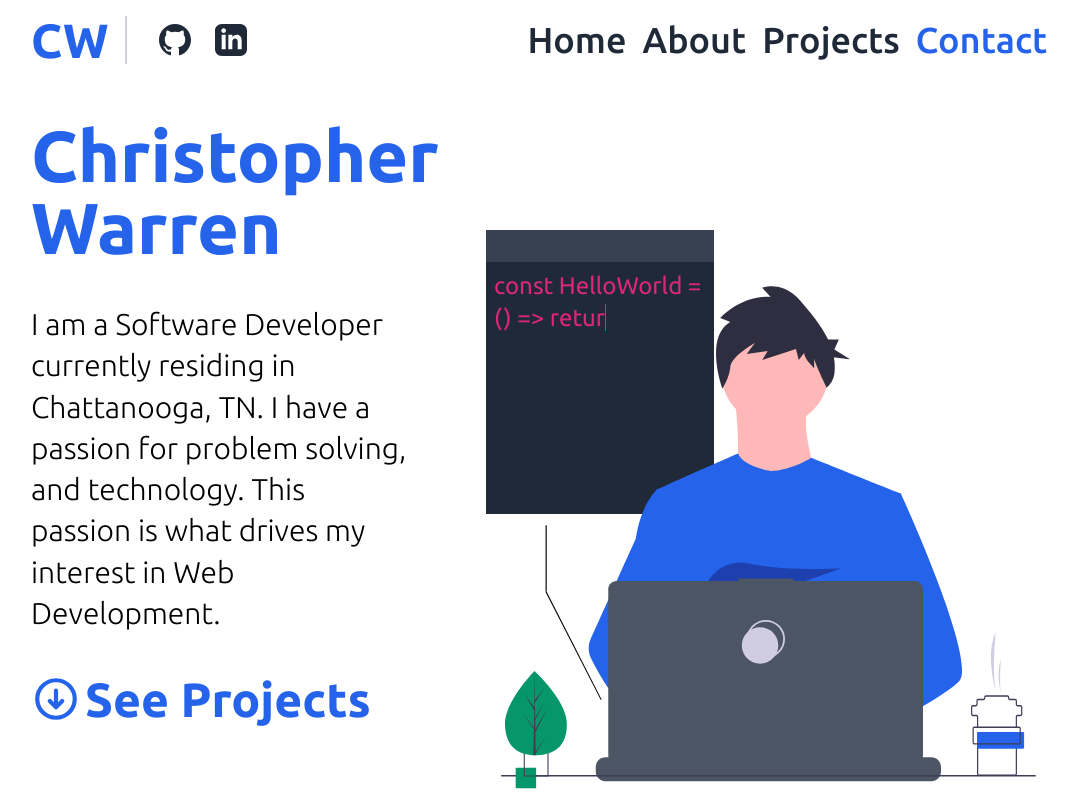
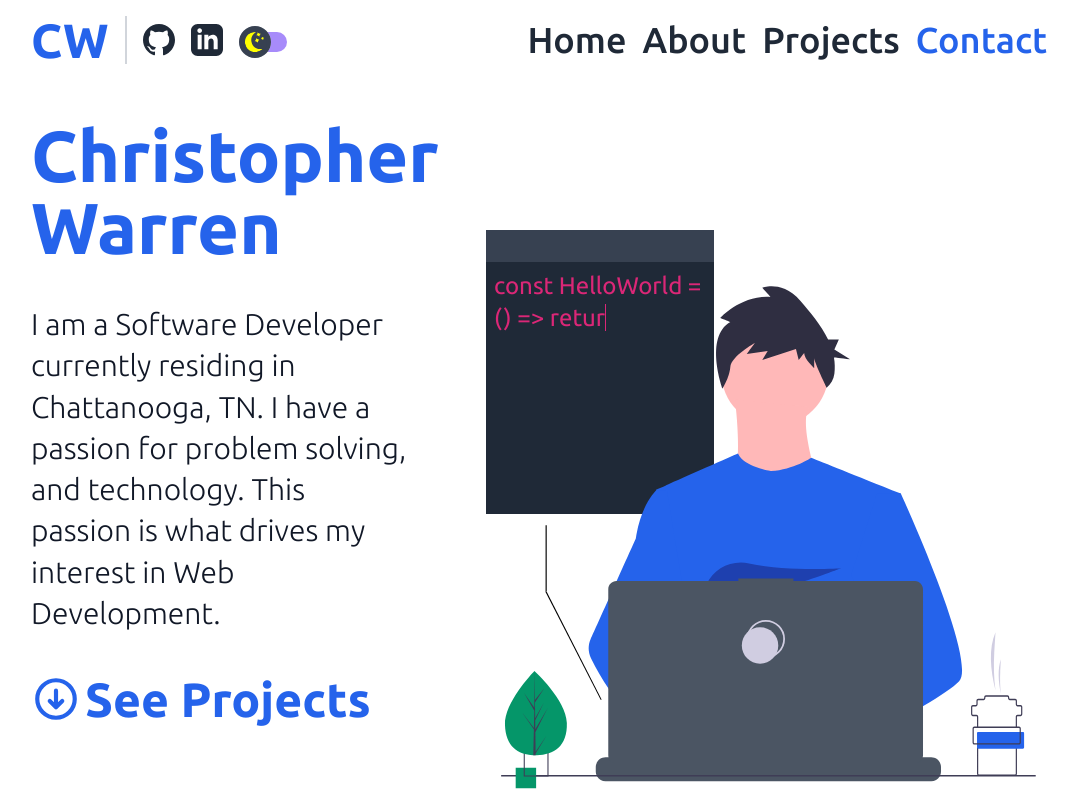
Before and after one commit to Christopher-Warren/portfoliov3, a Next.js app: page / in a window 1280 px wide. Shown: the top 800 px of the page, without its empty margins (97-1175 px from the left). Built offline with nearby package versions, Linux system fonts and the light colour scheme.

Commit message:
Dark Mode!

```diff
--- a/components/NavBar.js
+++ b/components/NavBar.js
@@ -1,11 +1,14 @@
-import { useEffect, useState } from "react";
+import { useEffect, useState, useContext } from "react";
 
 import isInViewport from "../utils/isInViewPort";
 
 import NavItems from "./NavItems";
+import DarkModeContext from "../components/context/DarkModeContext";
 
 const NavBar = ({ activeLink, setActiveLink }) => {
   const [expandNav, setExpandNav] = useState(true);
+
+  const { darkMode } = useContext(DarkModeContext);
 
   const handleScroll = (e) => {
     if (window.scrollY > 40) {
@@ -31,7 +34,9 @@ const NavBar = ({ activeLink, setActiveLink }) => {
 
   return (
     <div
-      className={`text-2xl flex fixed top-0 w-full bg-white z-20 transition-all ease-in-out ${
+      className={`text-2xl flex fixed top-0 w-full ${
+        darkMode ? "bg-gray-800" : "bg-white"
+      } z-20 transition-all ease-in-out ${
         expandNav
           ? "sm:h-20 sm:duration-700 sm:shadow-none h-16 shadow-lg duration-500"
           : "h-16 shadow-lg duration-500"
--- a/components/NavItems.js
+++ b/components/NavItems.js
@@ -1,6 +1,10 @@
+import { useContext } from "react";
 import NavModal from "./NavModal";
+import DarkModeContext from "../components/context/DarkModeContext";
 
 const NavItems = ({ activeLink }) => {
+  const { darkMode, setDarkMode } = useContext(DarkModeContext);
+
   const handleLinkClick = (e) => {
     e.preventDefault();
 
@@ -23,11 +27,19 @@ const NavItems = ({ activeLink }) => {
   const textblue = "text-blue-600";
   return (
     <div className="flex justify-between lg:w-4/5 w-11/12 mx-auto">
-      <ul className="flex items-center py-2 text-gray-800">
-        <li className="pr-4 border-r-2 border-gray-300">
+      <ul
+        className={`flex items-center py-2 ${
+          darkMode ? "text-white" : "text-gray-800"
+        }`}
+      >
+        <li
+          className={`pr-4 border-r-2 ${
+            darkMode ? "border-gray-700" : "border-gray-300"
+          } `}
+        >
           <h1 className={`text-5xl font-black ${textblue}`}>CW</h1>
         </li>
-        <li className="pl-8 pr-6">
+        <li className="pl-4 pr-4">
           <a href="https://github.com/Christopher-Warren">
             <svg
               className="w-8"
@@ -39,7 +51,7 @@ const NavItems = ({ activeLink }) => {
             </svg>
           </a>
         </li>
-        <li className="">
+        <li className="pr-4">
           <a href="https://www.linkedin.com/in/christopher-warren-188b2180/">
             <svg
               className="w-8"
@@ -51,9 +63,66 @@ const NavItems = ({ activeLink }) => {
             </svg>
           </a>
         </li>
+        <li className="">
+          <div class="relative inline-block w-12 mr-2 align-middle select-none transition duration-200 ease-in">
+            <label
+              for="toggle"
+              class={`inline whitespace-nowrap text-sm absolute bottom-6 left-1`}
+            ></label>
+            <div
+              className={`absolute block w-8 h-8 -top-1.5 rounded-full border-4  appearance-none cursor-pointer z-30 pointer-events-none ${
+                darkMode
+                  ? "right-0 border-white bg-white "
+                  : "border-gray-700 bg-gray-700"
+              }`}
+            >
+              <svg
+                className={`dark-mode-svg ${darkMode ? "hidden" : ""}`}
+                xmlns="http://www.w3.org/2000/svg"
+                width="20"
+                height="20"
+                viewBox="0 0 24 24"
+                fill="currentColor"
+              >
+                <path d="M12 10.999c1.437.438 2.562 1.564 2.999 3.001.44-1.437 1.565-2.562 3.001-3-1.436-.439-2.561-1.563-3.001-3-.437 1.436-1.562 2.561-2.999 2.999zm8.001.001c.958.293 1.707 1.042 2 2.001.291-.959 1.042-1.709 1.999-2.001-.957-.292-1.707-1.042-2-2-.293.958-1.042 1.708-1.999 2zm-1-9c-.437 1.437-1.563 2.562-2.998 3.001 1.438.44 2.561 1.564 3.001 3.002.437-1.438 1.563-2.563 2.996-3.002-1.433-.437-2.559-1.564-2.999-3.001zm-7.001 22c-6.617 0-12-5.383-12-12s5.383-12 12-12c1.894 0 3.63.497 5.37 1.179-2.948.504-9.37 3.266-9.37 10.821 0 7.454 5.917 10.208 9.37 10.821-1.5.846-3.476 1.179-5.37 1.179z" />
+              </svg>
+
+              <svg
+                className={`light-mode-svg ${darkMode ? "" : "hidden"}`}
+                xmlns="http://www.w3.org/2000/svg"
+                width="24"
+                height="24"
+                viewBox="0 0 24 24"
+                fill="currentColor"
+              >
+                <path d="M22.088 13.126l1.912-1.126-1.912-1.126c-1.021-.602-1.372-1.91-.788-2.942l1.093-1.932-2.22-.02c-1.185-.01-2.143-.968-2.153-2.153l-.02-2.219-1.932 1.093c-1.031.583-2.34.233-2.941-.788l-1.127-1.913-1.127 1.913c-.602 1.021-1.91 1.372-2.941.788l-1.932-1.093-.02 2.219c-.01 1.185-.968 2.143-2.153 2.153l-2.22.02 1.093 1.932c.584 1.032.233 2.34-.788 2.942l-1.912 1.126 1.912 1.126c1.021.602 1.372 1.91.788 2.942l-1.093 1.932 2.22.02c1.185.01 2.143.968 2.153 2.153l.02 2.219 1.932-1.093c1.031-.583 2.34-.233 2.941.788l1.127 1.913 1.127-1.913c.602-1.021 1.91-1.372 2.941-.788l1.932 1.093.02-2.219c.011-1.185.969-2.143 2.153-2.153l2.22-.02-1.093-1.932c-.584-1.031-.234-2.34.788-2.942zm-10.117 6.874c-4.411 0-8-3.589-8-8s3.588-8 8-8 8 3.589 8 8-3.589 8-8 8zm6.029-8c0 3.313-2.687 6-6 6s-6-2.687-6-6 2.687-6 6-6 6 2.687 6 6z" />
+              </svg>
+            </div>
+            <input
+              type="checkbox"
+              name="toggle"
+              id="toggle"
+              className={`absolute block w-8 h-8 -top-1.5 rounded-full bg-white border-4  appearance-none cursor-pointer ${
+                darkMode ? "right-0 " : ""
+              }`}
+              onChange={() => setDarkMode(!darkMode)}
+            ></input>
+
+            <label
+              for="toggle"
+              class={`toggle-label block overflow-hidden h-5 rounded-full  cursor-pointer ${
+                darkMode ? "bg-yellow-300" : "bg-purple-400"
+              }`}
+            ></label>
+          </div>
+        </li>
       </ul>
 
-      <ul className="lg:flex lg:items-center sm:text-4xl hidden font-medium text-gray-800">
+      <ul
+        className={`lg:flex lg:items-center sm:text-4xl hidden font-medium ${
+          darkMode ? "text-white" : "text-gray-800"
+        }`}
+      >
         <li className="px-2">
           <a
             href="#home"
--- a/components/NavModal.js
+++ b/components/NavModal.js
@@ -1,7 +1,11 @@
-import { useState } from "react";
+import { useState, useContext } from "react";
+
+import DarkModeContext from "../components/context/DarkModeContext";
 
 export default function NavModal({ activeLink }) {
   const [navModal, setNavModal] = useState(false);
+
+  const { darkMode } = useContext(DarkModeContext);
 
   // disables scroll bars when
   // modal is visible
@@ -56,9 +60,9 @@ export default function NavModal({ activeLink }) {
       </ul>
 
       <div
-        className={` transition-all duration-200 top-0 w-full  absolute bg-white h-screen  ${
-          navModal ? "left-0" : "-left-full"
-        }`}
+        className={` transition-all duration-200 top-0 w-full  absolute ${
+          darkMode ? "bg-black-900 text-white" : "bg-white"
+        } h-screen  ${navModal ? "left-0" : "-left-full"}`}
       >
         <div
           onClick={handleNavModal}
--- /dev/null
+++ b/components/context/DarkModeContext.js
@@ -0,0 +1,8 @@
+import React from "react";
+
+const LanguageContext = React.createContext({
+  language: false,
+  setLanguage: () => {},
+});
+
+export default LanguageContext;
--- a/components/sections/About.js
+++ b/components/sections/About.js
@@ -1,4 +1,9 @@
+import { useContext } from "react";
+import DarkModeContext from "../context/DarkModeContext";
+
 const About = () => {
+  const { darkMode } = useContext(DarkModeContext);
+
   return (
     <section className="lg:w-4/5 w-11/12 mx-auto" id="about">
       {/* pt-16 offsets the navbar height */}
@@ -6,12 +11,18 @@ const About = () => {
         <article className="pt-10">
           <div className="relative ">
             {/* <img className="absolute test-2" src="/about.svg" /> */}
-            <h1 className="text-blue-600 text-6xl lg:text-7xl font-bold mb-10 lg:my-10 text-center ">
+            <h1
+              className={`text-blue-600 text-6xl lg:text-7xl font-bold mb-10 lg:my-10 text-center`}
+            >
               About
             </h1>
           </div>
 
-          <p className="text-2xl lg:text-3xl font-light max-w-6xl mx-auto lg:leading-snug">
+          <p
+            className={`text-2xl lg:text-3xl font-light max-w-6xl mx-auto lg:leading-snug ${
+              darkMode ? "text-white" : "text-gray-900"
+            }`}
+          >
             I currently work at Parkridge Valley West – a behavioral health
             hospital located in Tennessee, however, I am focused on making a
             career switch to Web Development as technology has always been my
--- a/components/sections/Contact.js
+++ b/components/sections/Contact.js
@@ -1,5 +1,7 @@
-import { useState, useEffect } from "react";
+import { useState, useEffect, useContext } from "react";
 import axios from "axios";
+
+import DarkModeContext from "../context/DarkModeContext";
 
 const Contact = () => {
   const [name, setName] = useState("");
@@ -8,6 +10,8 @@ const Contact = () => {
 
   const [messageStatus, setMessageStatus] = useState({});
   const [alert, setAlert] = useState(false);
+
+  const { darkMode } = useContext(DarkModeContext);
 
   const handleSubmit = async (e) => {
     e.preventDefault();
@@ -51,7 +55,7 @@ const Contact = () => {
   };
 
   return (
-    <div id="contact" className=" w-11/12 lg:w-4/5 mx-auto">
+    <div id="contact" className=" w-11/12 lg:w-4/5 mx-auto pb-20">
       <div className="">
         <h1
           className=" text-blue-600 text-6xl lg:text-7xl font-bold my-14 lg:my-10 lg:mb-20 text-center"
@@ -60,7 +64,11 @@ const Contact = () => {
           Contact
         </h1>
       </div>
-      <div className="relative w-full  rounded shadow-a-xl bg-white px-5 lg:px-10 pb-10 p-14">
+      <div
+        className={`relative w-full  rounded shadow-a-xl px-5 lg:px-10 pb-10 p-14 ${
+          darkMode ? "bg-gray-800" : "bg-white"
+        }`}
+      >
         <div className="absolute top-0 left-0 mx-5 lg:mx-10 -my-5 text-white text-xl ">
           <a href="mailto:chrisalmith@gmail.com">
             <button className="py-2 px-3 bg-blue-500 rounded shadow-md hover:bg-blue-600">
@@ -118,7 +126,9 @@ const Contact = () => {
         >
           <div className="relative lg:w-1/2 pr-0 lg:pr-10 ">
             <input
-              className="rounded bg-gray-200 text-2xl lg:text-3xl name-input focus:border-gray-900 pt-5 px-4 pb-2 w-full"
+              className={`rounded ${
+                darkMode ? "bg-gray-900 text-white" : "bg-gray-200"
+              } text-2xl lg:text-3xl name-input focus:border-gray-900 pt-5 px-4 pb-2 w-full`}
               type="text"
               name="name"
               id="name"
@@ -138,7 +148,9 @@ const Contact = () => {
 
           <div className="relative lg:w-1/2 ">
             <input
-              className="rounded bg-gray-200 text-2xl lg:text-3xl name-input focus:border-gray-900 mt-5 lg:mt-0 pt-5 px-4 pb-2 w-full"
+              className={`${
+                darkMode ? "bg-gray-900 text-white" : "bg-gray-200"
+              } rounded text-2xl lg:text-3xl name-input focus:border-gray-900 mt-5 lg:mt-0 pt-5 px-4 pb-2 w-full`}
               type="text"
               name="email"
               id="email"
@@ -158,7 +170,9 @@ const Contact = () => {
 
           <div className="relative  w-full mt-10">
             <textarea
-              className="rounded bg-gray-200 text-2xl lg:text-3xl name-input focus:border-gray-900 pt-8 px-4 pb-2 w-full"
+              className={`rounded text-2xl lg:text-3xl name-input focus:border-gray-900 pt-8 px-4 pb-2 w-full ${
+                darkMode ? "bg-gray-900 text-white" : "bg-gray-200"
+              }`}
               type="text"
               name="message"
               id="message"
@@ -180,10 +194,12 @@ const Contact = () => {
           <div className="relative w-full h-7">
             <button
               type="submit"
-              className="rounded shadow-a-lg bg-white   transition-all absolute right-5 lg:right-10 -bottom-16 w-48 text-xl cursor-pointer flex items-center justify-between"
+              className={`rounded shadow-a-lg  text-gray-900 hover:text-white ${
+                darkMode ? "bg-gray-700" : "bg-white"
+              }  transition-all absolute right-5 lg:right-10 -bottom-16 w-48 text-xl cursor-pointer flex items-center justify-between`}
             >
               <div
-                className={`inline  p-2 h-10 w-3/12 contact-button hover:text-white transition-all rounded ${
+                className={`inline  p-2 h-10 w-3/12 contact-button  transition-all rounded ${
                   alert && "message-sent"
                 } ${messageStatus.error ? "bg-red-600" : "bg-blue-600"}`}
               >
@@ -202,7 +218,11 @@ const Contact = () => {
                     d="M4 16v1a3 3 0 003 3h10a3 3 0 003-3v-1m-4-8l-4-4m0 0L8 8m4-4v12"
                   />
                 </svg>
-                <p className="inline absolute right-2 text-xl">
+                <p
+                  className={`inline absolute right-2 text-xl ${
+                    darkMode ? "text-white" : ""
+                  }`}
+                >
                   {renderStatus()}
                 </p>
               </div>
--- a/components/sections/Hero.js
+++ b/components/sections/Hero.js
@@ -1,6 +1,9 @@
-import { useEffect } from "react";
+import { useEffect, useContext } from "react";
+import DarkModeContext from "../context/DarkModeContext";
 
 const Hero = () => {
+  const { darkMode } = useContext(DarkModeContext);
+
   useEffect(() => {
     // array with texts to type in typewriter
     const dataText = [
@@ -64,13 +67,17 @@ const Hero = () => {
           <br /> Warren
         </h1>
 
-        <p className="text-2xl lg:text-3xl font-light lg:leading-snug lg:w-10/12">
+        <p
+          className={`text-2xl lg:text-3xl font-light lg:leading-snug lg:w-10/12 ${
+            darkMode ? "text-white" : "text-gray-900"
+          }`}
+        >
           I am a Software Developer currently residing in Chattanooga, TN. I
           have a passion for problem solving, and technology. This passion is
           what drives my interest in Web Development.
         </p>
         <div
-          className="hero-button flex max-w-max items-center text-3xl lg:text-5xl font-semibold text-blue-600 mt-5 lg:mt-10 cursor-pointer "
+          className="hero-button flex max-w-max items-center text-3xl lg:text-5xl font-semibold text-blue-600  mt-5 lg:mt-10 cursor-pointer "
           onClick={() =>
             document
               .getElementById("projects")
@@ -78,9 +85,11 @@ const Hero = () => {
           }
         >
           <svg
-            className="svg transition-all duration-200 mr-1"
+            className={`${
+              darkMode ? "hero-svg-dark" : "hero-svg"
+            } transition-all duration-200 mr-1`}
             xmlns="http://www.w3.org/2000/svg"
-            fill="white"
+            fill={darkMode ? "#18191a" : "white"}
             viewBox="0 0 24 24"
             stroke="currentColor"
             width="50px"
--- a/components/sections/Projects.js
+++ b/components/sections/Projects.js
@@ -1,8 +1,12 @@
-import { useState } from "react";
+import { useState, useContext } from "react";
+
+import DarkModeContext from "../context/DarkModeContext";
 
 const Projects = () => {
   const [modal, setModal] = useState(false);
   const [selectedProject, setSelectedProject] = useState({});
+
+  const { darkMode } = useContext(DarkModeContext);
 
   const handleModal = (e, index) => {
     e.preventDefault();
@@ -63,18 +67,22 @@ const Projects = () => {
   const renderProjects = projects.map((project, index) => {
     return (
       <div className="lg:w-1/3 px-3 mb-20" key={project.id}>
-        <div className="relative shadow-a-xl w-full inline-block bg-white">
+        <div
+          className={`relative rounded-b shadow-a-xl w-full inline-block ${
+            darkMode ? "bg-gray-800 shadow-a-xl-dark" : "bg-white"
+          }`}
+        >
           {/* vvv Source/Live vvv */}
           <div className="absolute md:w-2/12 w-3/12 right-0 -mr-4 text-center">
             <a href={project.sourceURL}>
-              <div className="relative p-2 shadow-md mb-5 mt-3 hover:bg-gray-600 transition-colors bg-gray-500 text-white rounded-l rounded-tr text-lg">
+              <div className="relative p-2 shadow-md mb-5 mt-3 hover:bg-gray-700 transition-colors bg-gray-500 text-white rounded-l rounded-tr text-lg">
                 <div className="font text-lg font-medium ">Source</div>
 
                 <div className="source-arrow absolute right-0 mt-2 "></div>
               </div>
             </a>
             <a href={project.liveURL}>
-              <div className="relative p-2 shadow-md mb-5 mt-3 hover:bg-blue-600 transition-colors bg-blue-500 text-white rounded-l rounded-tr text-lg">
+              <div className="relative p-2 shadow-md mb-5 mt-3 hover:bg-blue-700 transition-colors bg-blue-500 text-white rounded-l rounded-tr text-lg">
                 <div className="font text-lg font-medium">Demo</div>
 
                 <div className="live-arrow absolute right-0 mt-2 "></div>
@@ -89,12 +97,24 @@ const Projects = () => {
             className="w-8/12 lg:w-9/12 -my-5 ml-5 shadow-a-xl2 object-cover object-left-top rounded-md"
           />
 
-          <div className="mt-5 py-3 px-5 text-gray-800">
-            <h1 className="lg:text-4xl text-2xl font-semibold py-2">
+          <div
+            className={`mt-5 py-3 px-5  ${
+              darkMode ? "text-white" : "text-gray-800"
+            }`}
+          >
+            <h1
+              className={`lg:text-4xl text-2xl font-semibold py-2 ${
+                darkMode ? "text-pink-600" : "text-gray-800"
+              }`}
+            >
               {project.name}
             </h1>
             {/* lg:h-28 ensures all cards are same height on lg screens */}
-            <p className="lg:text-xl text-lg font-light text-gray-700 leading-6 lg:h-28 truncate-multi mb-4">
+            <p
+              className={`lg:text-xl text-lg font-light leading-6 lg:h-28 truncate-multi mb-4 ${
+                darkMode ? "text-gray-200" : "text-gray-700"
+              }`}
+            >
               {project.about}
             </p>
             <div
@@ -103,9 +123,11 @@ const Projects = () => {
             >
               More Info
               <svg
-                className="info-svg transition-all duration-200 ml-1 w-8"
+                className={`${
+                  darkMode ? "info-svg-dark" : "info-svg "
+                } transition-all duration-200 ml-1 w-8`}
                 xmlns="http://www.w3.org/2000/svg"
-                fill="white"
+                fill={darkMode ? "#1F2937" : "white"}
                 viewBox="0 0 24 24"
                 stroke="currentColor"
               >
@@ -121,21 +143,23 @@ const Projects = () => {
         </div>
         {/* Modal */}
         <div
-          className={`fixed bg-white w-full h-screen right-0 top-0 ${
+          className={`fixed ${
+            darkMode ? "bg-black-900 text-white" : "bg-white"
+          } w-full h-screen right-0 top-0 ${
             modal ? "right-0" : "right-full"
           } transition-all duration-200 z-30`}
         >
           <div className="mx-5 h-screen relative">
             <div
               onClick={handleModal}
-              className="w-min mx-auto text-red-400 modal-button"
+              className="w-min mx-auto text-red-500 modal-button"
             >
               <svg
                 xmlns="http://www.w3.org/2000/svg"
                 fill="none"
                 viewBox="0 0 24 24"
                 stroke="currentColor"
-                className="w-16 lg:w-28"
+                className="w-16 lg:w-28 modal-svg  transition-all duration-200"
               >
                 <path
                   strokeLinecap="round"
@@ -155,12 +179,16 @@ const Projects = () => {
                 <h1 className="justify-self-start text-blue-600 text-5xl lg:text-5xl font-bold text-center my-5">
                   {selectedProject && selectedProject.name}
                 </h1>
-                <p className="text-lg leading-tight lg:text-3xl font-light">
+                <p className="text-lg leading-tight md:text-3xl font-light">
                   {selectedProject && selectedProject.about}
                 </p>
               </div>
 
-              <div className="flex absolute bottom-0 left-0 mb-5 lg:mb-14 justify-center w-full font-semibold lg:text-4xl text-2xl text-gray-800 tracking-wide">
+              <div
+                className={`flex absolute bottom-0 left-0 mb-5 lg:mb-14 justify-center w-full font-semibold lg:text-4xl text-2xl ${
+                  darkMode ? "text-pink-600" : "text-gray-800"
+                } tracking-wide`}
+              >
                 <a href={selectedProject && selectedProject.liveURL}>
                   <div className="modal-button flex px-5 cursor-pointer">
                     <svg
@@ -171,7 +199,7 @@ const Projects = () => {
                     >
                       <path d="M12 2c5.514 0 10 4.486 10 10s-4.486 10-10 10-10-4.486-10-10 4.486-10 10-10zm0-2c-6.627 0-12 5.373-12 12s5.373 12 12 12 12-5.373 12-12-5.373-12-12-12zm-6 17c1.513-6.587 7-7.778 7-7.778v-2.222l5 4.425-5 4.464v-2.223c0 .001-3.78-.114-7 3.334z" />
                     </svg>
-                    <p className="ml-5 ">Live</p>
+                    <p className="ml-5 ">Demo</p>
                   </div>
                 </a>
                 <a href={selectedProject && selectedProject.sourceURL}>
--- a/pages/_document.js
+++ b/pages/_document.js
@@ -10,7 +10,7 @@ class MyDocument extends Document {
     return (
       <Html>
         <Head />
-        <body className="bg-white ">
+        <body>
           <link rel="icon" type="image/png" href="/favicon.png" />
           <meta
             httpEquiv="ScreenOrientation"
--- a/pages/index.js
+++ b/pages/index.js
@@ -8,11 +8,16 @@ import About from "../components/sections/About";
 import Projects from "../components/sections/Projects";
 import Contact from "../components/sections/Contact";
 
+import DarkModeContext from "../components/context/DarkModeContext";
+
 export default function Home() {
   const [activeLink, setActiveLink] = useState(0);
 
+  const [darkMode, setDarkMode] = useState(false);
+  const value = { darkMode, setDarkMode };
+
   return (
-    <div>
+    <DarkModeContext.Provider value={value}>
       <Head>
         <title>
           {(activeLink === 0 && "Home") ||
@@ -31,7 +36,11 @@ export default function Home() {
       </Head>
       {/* pt-20 offsets size of NavBar */}
 
-      <div className=" sm:mt-20 mt-16 ">
+      <div
+        className={`sm:pt-20 pt-16 ${
+          darkMode ? "bg-black-900" : "bg-white"
+        } transition-all duration-500`}
+      >
         <Hero />
         <div className="relative hidden lg:block">
           <div className="absolute -my-28">
@@ -52,14 +61,17 @@ export default function Home() {
         </div>
         <Contact />
       </div>
+
       <NavBar activeLink={activeLink} setActiveLink={setActiveLink} />
-      <footer className="h-20 w-full bg-white mt-20">
+      <footer
+        className={`h-20 w-full ${darkMode ? "bg-black-900" : "bg-white"}`}
+      >
         <li className="pr-4  border-gray-300">
           <h1 className={`text-7xl font-black text-blue-600 text-center `}>
             CW
           </h1>
         </li>
       </footer>
-    </div>
+    </DarkModeContext.Provider>
   );
 }
--- a/styles/customstyles.css
+++ b/styles/customstyles.css
@@ -18,6 +18,22 @@ div {
   font-family: "Ubuntu", sans-serif;
 }
 
+.bg-black-900 {
+  background-color: #18191a;
+}
+
+.dark-mode-svg {
+  margin-top: 2px;
+  margin-left: 2px;
+  color: yellow;
+  rotate: -20deg;
+}
+
+.light-mode-svg {
+  color: rgba(245, 158, 11);
+  rotate: -20deg;
+}
+
 .transition-height {
   transition: height 0.3s;
 }
@@ -28,8 +44,14 @@ div {
     0 0 0px rgba(30, 132, 242, 0.84), 0 0 0px rgba(30, 132, 242, 0.88);
 }
 
-.hero-button:hover .svg {
+.hero-button:hover .hero-svg {
   color: white;
+  fill: rgba(37, 99, 235);
+  transform: rotate(-0.25turn) scale(1.2);
+}
+
+.hero-button:hover .hero-svg-dark {
+  color: #18191a;
   fill: rgba(37, 99, 235);
   transform: rotate(-0.25turn) scale(1.2);
 }
@@ -41,7 +63,19 @@ div {
 
 .info-button:hover .info-svg {
   color: white;
-  fill: rgba(37, 99, 235);
+  fill: #3b82f6;
+  transform: scale(1.2) rotate(-0.25turn);
+  /* width: 40px; */
+}
+
+.info-svg-dark {
+  transform: rotate(-0.25turn);
+  /* transform: scale(1.2); */
+}
+
+.info-button:hover .info-svg-dark {
+  color: #1f2937;
+  fill: #2563eb;
   transform: scale(1.2) rotate(-0.25turn);
   /* width: 40px; */
 }
@@ -80,6 +114,11 @@ div {
 .shadow-a-xl {
   box-shadow: 0 5px 15px 5px rgba(0, 0, 0, 0.1),
     0 10px 10px -5px rgba(0, 0, 0, 0.04);
+}
+
+.shadow-a-xl-dark {
+  box-shadow: 0 3px 8px 1px rgba(187, 187, 187, 0.1),
+    0 10px 10px -5px rgba(85, 85, 85, 0.04);
 }
 
 .shadow-a-lg {
```
